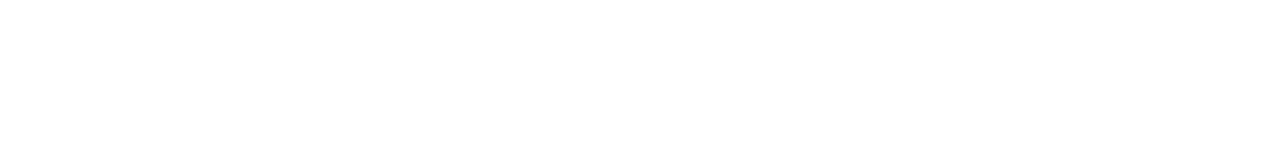
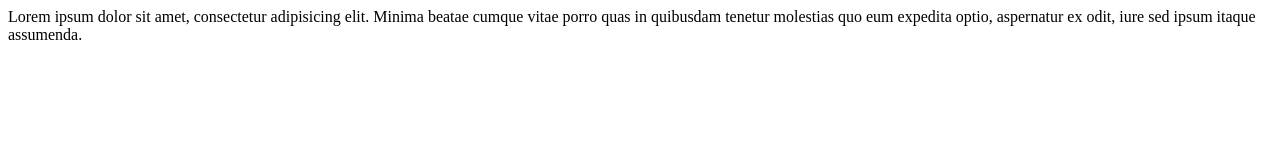
Before and after one commit to nicolastorres7/mi_repositorio, a plain HTML site: page index.html in a window 1280 px wide. Drawn offline with Linux system fonts and the light colour scheme.

Commit message:
Agregue un parrafo

```diff
--- a/index.html
+++ b/index.html
@@ -5,6 +5,6 @@
 	<title>Git</title>
 </head>
 <body>
-
+	<div>Lorem ipsum dolor sit amet, consectetur adipisicing elit. Minima beatae cumque vitae porro quas in quibusdam tenetur molestias quo eum expedita optio, aspernatur ex odit, iure sed ipsum itaque assumenda.</div>
 </body>
 </html>
```
